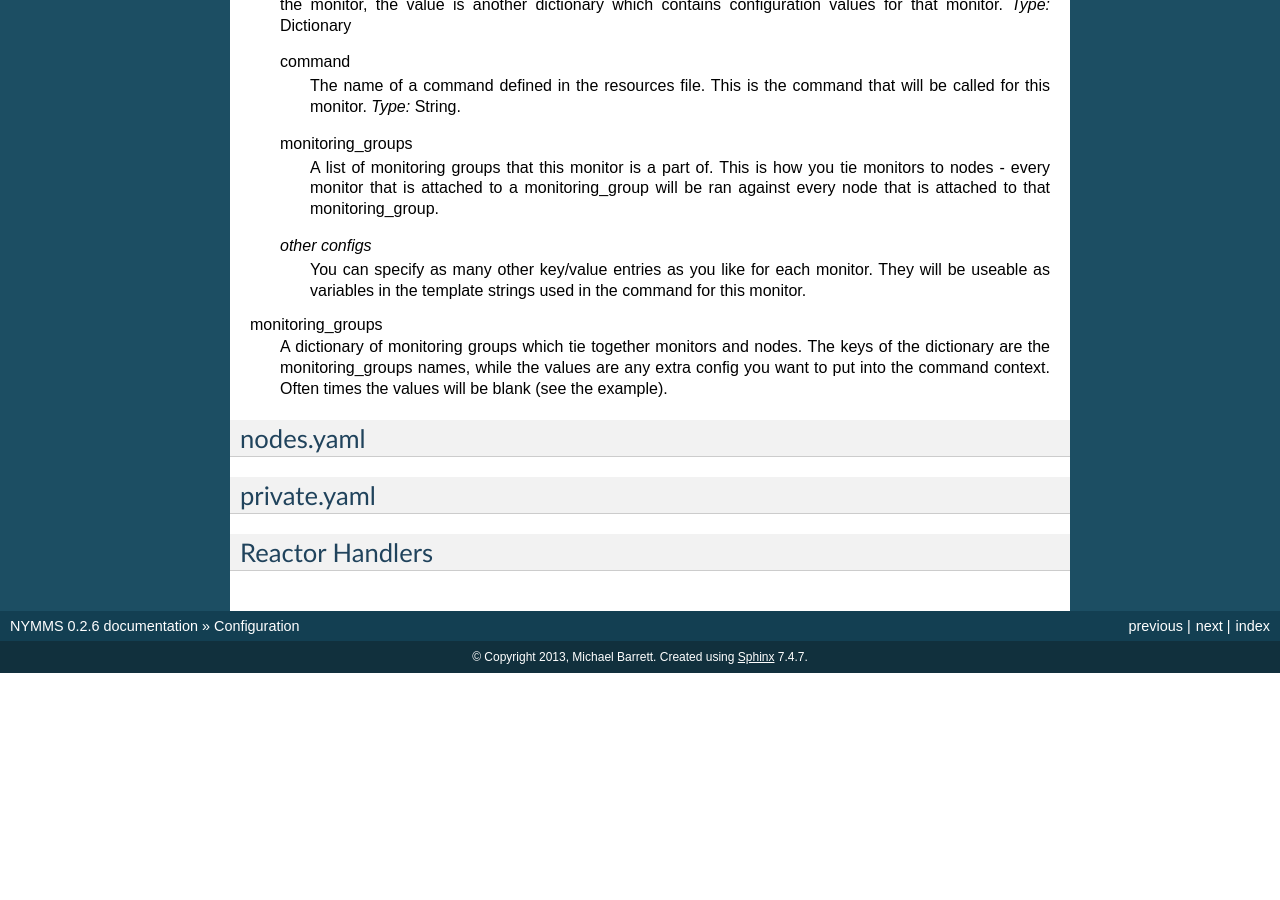
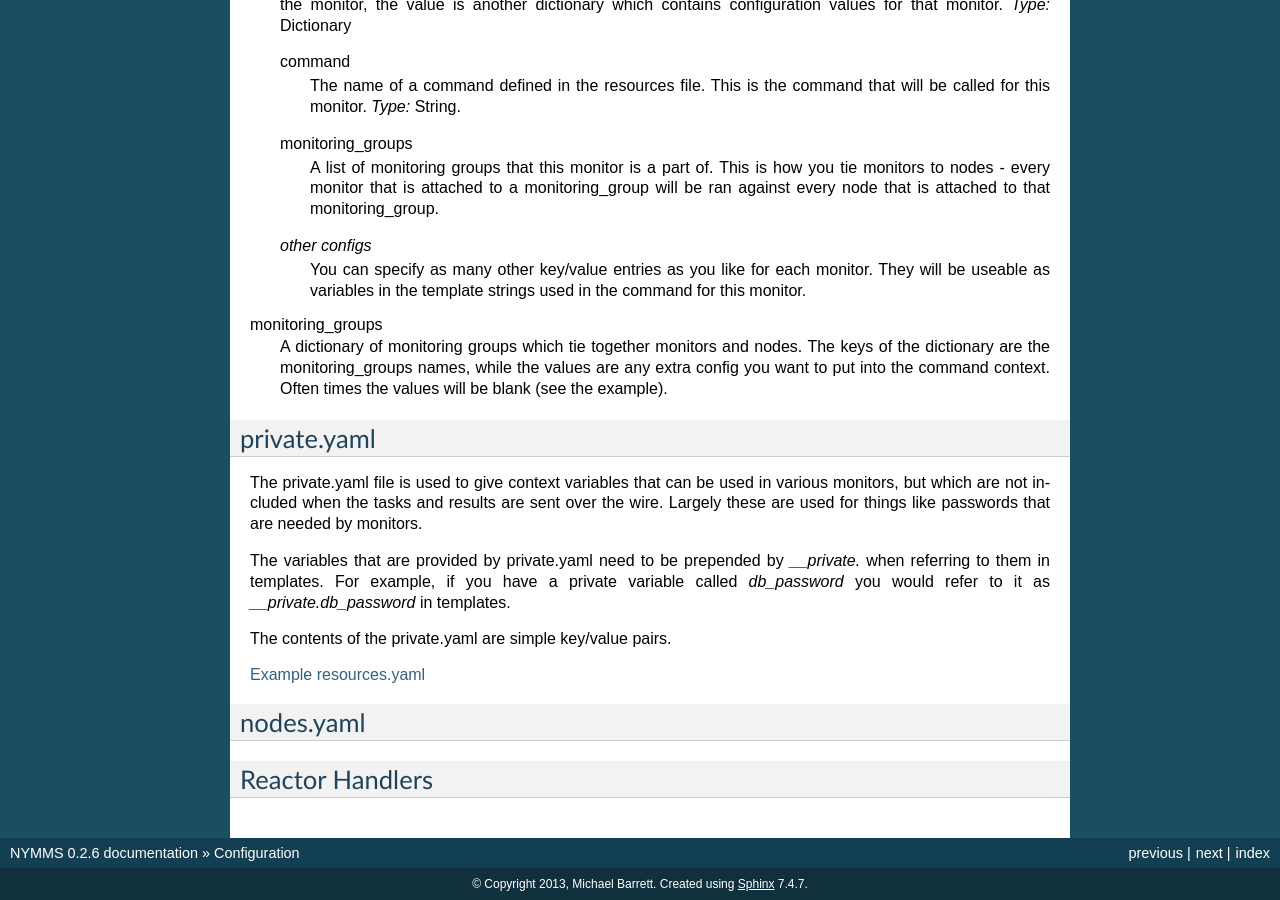
Before and after one commit to cloudtools/nymms, a Sphinx documentation site: the page built from docs/config.rst, in a window 1280 px wide and 900 px high, scrolled down 3136 px. Built offline with Sphinx 7.4.7, drawn with Linux system fonts in a browser that asks for light colours; before the commit the page ends 3809 px from its top, so only the background shows below that; some of the changed text lies outside the part shown.

Commit message:
Add private.yaml docs.

```diff
--- a/docs/config.rst
+++ b/docs/config.rst
@@ -10,7 +10,7 @@ scripts in NYMMS.
 
 You can see an example by expanding the code block below.
 
-.. hidden-code-block:: python
+.. hidden-code-block:: yaml
     :starthidden: True
     :label: Example config.yaml
 
@@ -210,7 +210,7 @@ monitoring groups
     lets you add some monitoring group specific variables that can be used in
     commands templates and other places.
 
-.. hidden-code-block:: python
+.. hidden-code-block:: yaml
     :starthidden: True
     :label: Example resources.yaml
 
@@ -298,11 +298,30 @@ monitoring_groups
     Often times the values will be blank (see the example).
 
 
+private.yaml
+============
+
+The private.yaml file is used to give context variables that can be used in
+various monitors, but which are not included when the tasks and results are
+sent over the wire. Largely these are used for things like passwords that
+are needed by monitors.
+
+The variables that are provided by private.yaml need to be prepended by
+*__private.* when referring to them in templates. For example, if you have
+a private variable called *db_password* you would refer to it as
+*__private.db_password* in templates.
+
+The contents of the private.yaml are simple key/value pairs.
+
+.. hidden-code-block:: yaml
+    :starthidden: True
+    :label: Example resources.yaml
+
+    example_password: example
+    db_password: db_password
+
 nodes.yaml
 ==========
 
-private.yaml
-============
-
 Reactor Handlers
 ================
```
